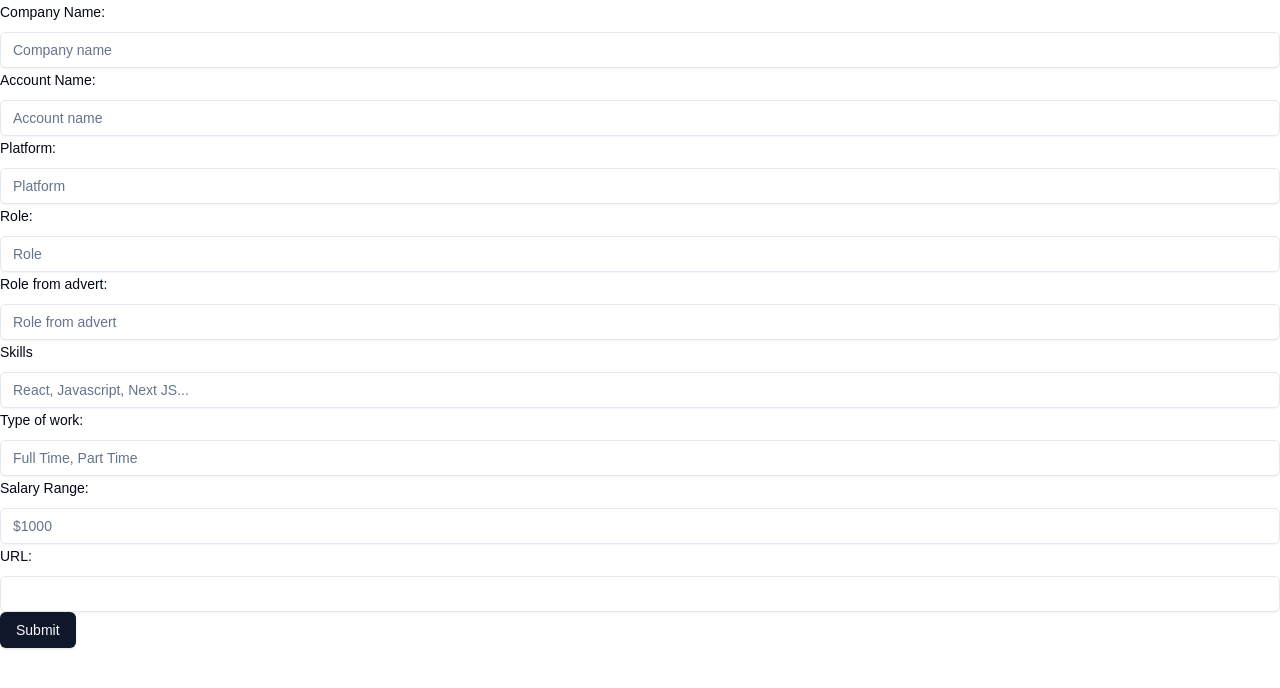
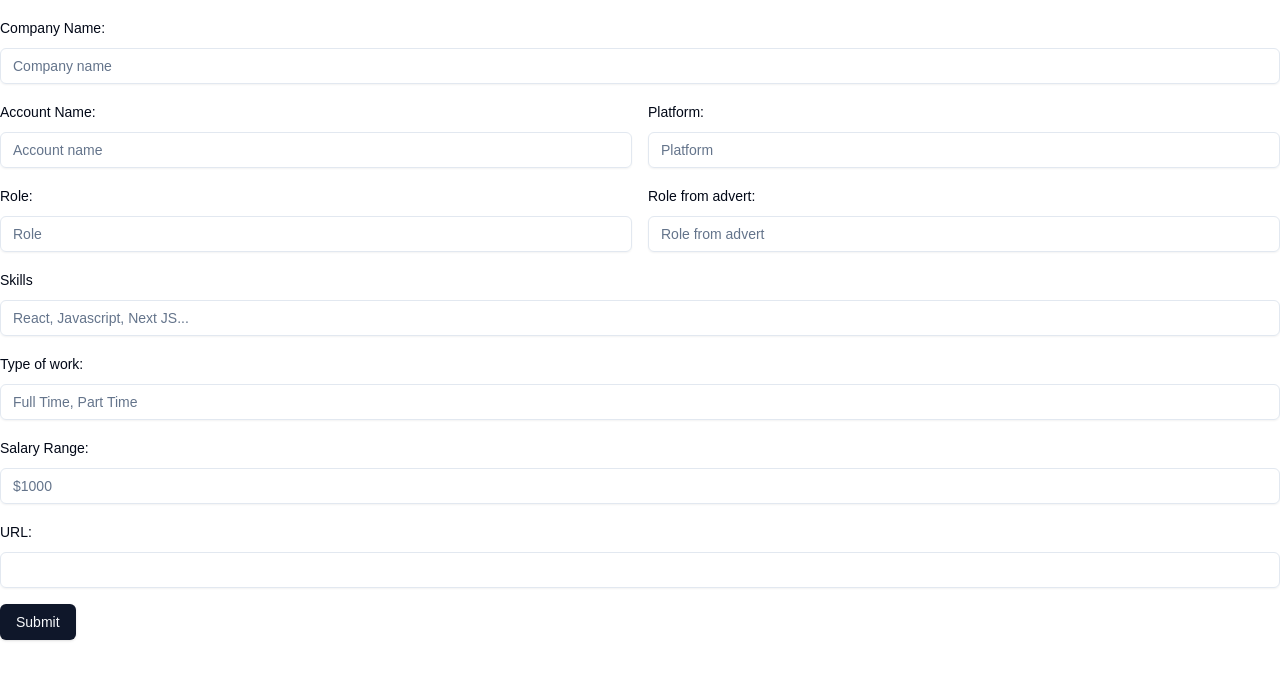
Before and after one commit to raigrc/jam-app, a Next.js app: page /add-leads in a window 1280 px wide. Shown: the top 688 px of the page. Built offline with nearby package versions, Linux system fonts and the light colour scheme.

Commit message:
add styles

```diff
--- a/src/app/layout.tsx
+++ b/src/app/layout.tsx
@@ -27,7 +27,7 @@ export default function RootLayout({
   return (
     <html lang="en">
       <body
-        className={`${geistSans.variable} ${geistMono.variable} antialiased`}
+        className={`${geistSans.variable} ${geistMono.variable} antialiased max-w-screen-xl mx-auto`}
       >
         <ThemeProvider
           attribute="class"
--- a/src/components/leads/leads-form.tsx
+++ b/src/components/leads/leads-form.tsx
@@ -1,5 +1,5 @@
 "use client";
-import React from "react";
+import React, { useTransition } from "react";
 import { Button } from "@/components/ui/button";
 import {
   Form,
@@ -16,9 +16,11 @@ import { useForm, useFieldArray } from "react-hook-form";
 import { z } from "zod";
 import { LeadSchema } from "@/schemas";
 import { useLeadsStore } from "@/stores";
+import { leads } from "@/actions/add-leads";
 
 const LeadsForm = () => {
   const { leadsInfo, setLeadsInfo } = useLeadsStore((state) => state);
+  const [isPending, startTransition] = useTransition();
 
   type validationSchema = z.infer<typeof LeadSchema>;
 
@@ -28,22 +30,24 @@ const LeadsForm = () => {
   });
 
   const handleSubmit = (values: validationSchema) => {
-    const skillArray = values.skills
-      .split(",")
-      .map((skill) => skill.trim())
-      .filter((skill) => skill);
-    console.log(values);
+    startTransition(() => {
+      leads(values);
+    });
   };
 
   return (
     <>
       <Form {...form}>
-        <form onSubmit={form.handleSubmit(handleSubmit)}>
+        <form
+          className="space-y-4 py-4"
+          onSubmit={form.handleSubmit(handleSubmit)}
+        >
+          <div className="space-y-2">
             <FormField
               control={form.control}
               name="company_name"
               render={({ field }) => (
-              <FormItem>
+                <FormItem className="">
                   <FormLabel>Company Name:</FormLabel>
                   <FormControl>
                     <Input
@@ -53,17 +57,22 @@ const LeadsForm = () => {
                         field.onChange(e);
                         console.log("Current value: ", e.target.value);
                       }}
+                      disabled={isPending}
                     />
                   </FormControl>
                   <FormMessage />
                 </FormItem>
               )}
             />
+          </div>
+
+          <div className="space-y-2">
+            <div className="flex items-center justify-between space-x-4">
               <FormField
                 control={form.control}
                 name="account_name"
                 render={({ field }) => (
-              <FormItem>
+                  <FormItem className="w-1/2">
                     <FormLabel>Account Name:</FormLabel>
                     <FormControl>
                       <Input
@@ -79,13 +88,14 @@ const LeadsForm = () => {
                   </FormItem>
                 )}
               />
+
               {/* //! MAKE THIS A SELECT FIELD
           //? MAKE A PLATFORM MODEL IN PRISMA */}
               <FormField
                 control={form.control}
                 name="platform"
                 render={({ field }) => (
-              <FormItem>
+                  <FormItem className="w-1/2">
                     <FormLabel>Platform:</FormLabel>
                     <FormControl>
                       <Input
@@ -101,11 +111,15 @@ const LeadsForm = () => {
                   </FormItem>
                 )}
               />
+            </div>
+          </div>
+          <div className="space-y-2">
+            <div className="flex items-center justify-between space-x-4">
               <FormField
                 control={form.control}
                 name="role"
                 render={({ field }) => (
-              <FormItem>
+                  <FormItem className="w-1/2">
                     <FormLabel>Role:</FormLabel>
                     <FormControl>
                       <Input
@@ -125,7 +139,7 @@ const LeadsForm = () => {
                 control={form.control}
                 name="advert_role"
                 render={({ field }) => (
-              <FormItem>
+                  <FormItem className="w-1/2">
                     <FormLabel>Role from advert:</FormLabel>
                     <FormControl>
                       <Input
@@ -141,6 +155,9 @@ const LeadsForm = () => {
                   </FormItem>
                 )}
               />
+            </div>
+          </div>
+          <div className="space-y-2">
             <FormField
               control={form.control}
               name="skills"
@@ -157,6 +174,8 @@ const LeadsForm = () => {
                 </FormItem>
               )}
             />
+          </div>
+          <div className="space-y-2">
             {/* //! MAKE THIS A SELECT FIELD */}
             <FormField
               control={form.control}
@@ -178,6 +197,8 @@ const LeadsForm = () => {
                 </FormItem>
               )}
             />
+          </div>
+          <div className="space-y-2">
             <FormField
               control={form.control}
               name="salary"
@@ -198,6 +219,8 @@ const LeadsForm = () => {
                 </FormItem>
               )}
             />
+          </div>
+          <div className="space-y-2">
             <FormField
               control={form.control}
               name="URL"
@@ -217,6 +240,8 @@ const LeadsForm = () => {
                 </FormItem>
               )}
             />
+          </div>
+
           <Button type="submit">Submit</Button>
         </form>
       </Form>
```
Lines whose indentation alone changed are shown as unchanged.
